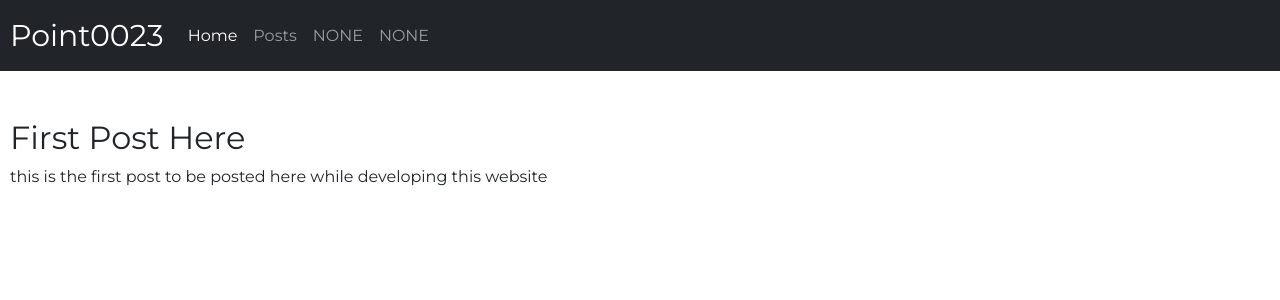
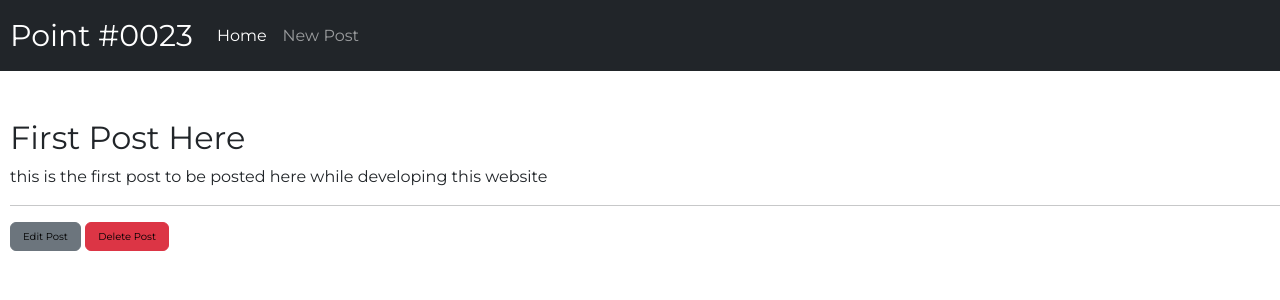
Before and after one commit to pawanhk/point0023, a Django app: page /post/1/ in a window 1280 px wide. Shown: the top 300 px of the page. Run offline with Django 4.2, Linux system fonts and the light colour scheme; data comes from the database, SQL or seed files in the repository; both versions use the stored data as it was after the commit.

Commit message:
added the update feature changed some things around

```diff
--- a/blog/models.py
+++ b/blog/models.py
@@ -1,4 +1,5 @@
 from django.db import models
+from django.urls import reverse
 
 # Create your models here.
 
@@ -13,3 +14,6 @@ class Post(models.Model):
 
 	def __str__(self):
 		return self.title
+
+	def get_absolute_url(self):
+		return reverse('post_detail',args=[str(self.id)])
--- a/blog/urls.py
+++ b/blog/urls.py
@@ -1,8 +1,11 @@
 from django.urls import path
-from .views import BlogListView,BlogDetailView
+from .views import BlogListView,BlogDetailView,BlogCreateView,BlogUpdateView,BlogDeleteView
 
 
 urlpatterns = [
 	path('',BlogListView.as_view(),name='home'),
 	path('post/<int:pk>/',BlogDetailView.as_view(),name="post_detail"),
+	path('post/new/',BlogCreateView.as_view(),name='post_new'),
+	path('post/<int:pk>/edit/',BlogUpdateView.as_view(),name='post_edit'),
+	path('post/<int:pk>/delete/',BlogDeleteView.as_view(),name='post_delete')
 ]
--- a/blog/views.py
+++ b/blog/views.py
@@ -1,5 +1,8 @@
 from django.shortcuts import render
 from django.views.generic import ListView,DetailView
+from django.views.generic.edit import CreateView,UpdateView,DeleteView
+from django.urls import reverse_lazy
+
 from .models import Post
 
 # Create your views here.
@@ -11,3 +14,18 @@ class BlogListView(ListView):
 class BlogDetailView(DetailView):
 	model = Post
 	template_name = "post_detail.html"
+
+class BlogCreateView(CreateView):
+	model = Post
+	template_name = "post_new.html"
+	fields = "__all__"
+
+class BlogUpdateView(UpdateView):
+	model = Post
+	template_name = "post_edit.html"
+	fields = ['title','body']
+
+class BlogDeleteView(DeleteView):
+	model = Post
+	template_name = "post_delete.html"
+	success_url = reverse_lazy('home')
--- /dev/null
+++ b/static/css/post-detail.css
@@ -0,0 +1,6 @@
+.post-commands a{
+	text-decoration: none;
+	padding-bottom: 10px !important;
+	color: black;
+	font-size: 10px;
+}
--- a/templates/base.html
+++ b/templates/base.html
@@ -11,16 +11,14 @@
 <body>
 	<!-- navbar start -->
 	<nav class="navbar navbar-expand-lg navbar-dark bg-dark ">
-	  <a class="navbar-brand" href="{% url 'home' %}">Point0023</a>
+	  <a class="navbar-brand" href="{% url 'home' %}">Point #0023</a>
 	  <button class="navbar-toggler" type="button" data-toggle="collapse" data-target="#navbarNavAltMarkup" aria-controls="navbarNavAltMarkup" aria-expanded="false" aria-label="Toggle navigation">
 	    <span class="navbar-toggler-icon"></span>
 	  </button>
 	  <div class="collapse navbar-collapse" id="navbarNavAltMarkup">
 	    <div class="navbar-nav">
 	      <a class="nav-item nav-link active" href="{% url 'home' %}">Home</a>
-	      <a class="nav-item nav-link" href="#">Posts</a>
-	      <a class="nav-item nav-link" href="#">NONE</a>
-	      <a class="nav-item nav-link" href="#">NONE</a>
+	      <a class="nav-item nav-link" href="{% url 'post_new' %}"> New Post </a>
 	    </div>
 	  </div>
 	</nav>
--- a/templates/post_detail.html
+++ b/templates/post_detail.html
@@ -1,7 +1,14 @@
 {% extends 'base.html' %}
+{% load static %}
 {% block content %}
+<link rel="stylesheet" type="text/css" href="{% static 'css/post-detail.css' %}">
 	<div class="post-entry">
 		<h2>{{ post.title }}</h2>
 		<p>{{ post.body }}</p>
 	</div>
+	<hr>
+	<div class="post-commands">
+		<button class='btn btn-secondary'><a href="{% url 'post_edit' post.pk %}"> Edit Post </a></button>
+		<button class='btn btn-danger'><a href="{% url 'post_delete' post.pk %}"> Delete Post </a></button>
+	</div>
 {% endblock content %}
```
Also changed, not shown: templates/post_delete.html (added, +8 -0 lines), templates/post_edit.html (added, +9 -0 lines), templates/post_new.html (added, +8 -0 lines), db.sqlite3.
